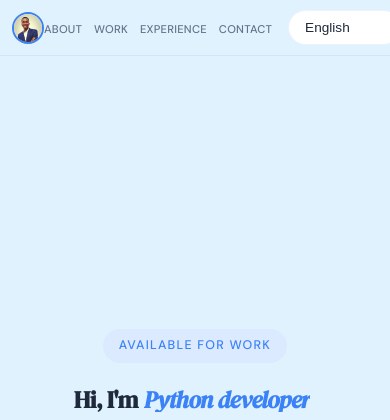
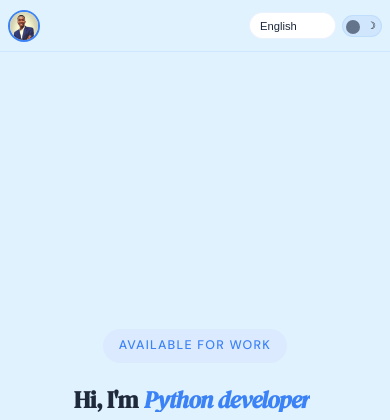
Before and after one commit to Confy-Code/Confy_portfolio, a Flask app: page / in a window 390 px wide. Shown: the top 420 px of the page. Run offline with Flask 3, Linux system fonts and the light colour scheme.

Commit message:
Improve mobile nav layout - hide nav links and compress elements for small screens

```diff
--- a/scripts/style.css
+++ b/scripts/style.css
@@ -586,7 +586,7 @@ footer {
 @media (max-width: 768px) {
   /* NAV */
   nav {
-    padding: 0 1rem;
+    padding: 0 0.75rem;
     height: 56px;
   }
 
@@ -600,16 +600,21 @@ footer {
   }
 
   .nav-links {
-    gap: 1rem;
+    gap: 0.8rem;
   }
 
   .nav-links a {
-    font-size: 0.75rem;
-    letter-spacing: 0.02em;
+    font-size: 0.7rem;
+    letter-spacing: 0.01em;
   }
 
   .nav-right {
-    gap: 1rem;
+    gap: 0.6rem;
+  }
+
+  .language-select {
+    padding: 0.45rem 0.7rem;
+    font-size: 0.75rem;
   }
 
   /* HERO */
@@ -701,7 +706,12 @@ footer {
 @media (max-width: 480px) {
   /* EXTRA SMALL SCREENS */
   nav {
-    padding: 0 0.75rem;
+    padding: 0 0.5rem;
+    height: 52px;
+  }
+
+  .nav-logo {
+    flex: 1;
   }
 
   .nav-profile-img {
@@ -709,12 +719,32 @@ footer {
     height: 32px;
   }
 
-  .nav-links {
-    gap: 0.75rem;
+  .nav-right {
+    gap: 0.4rem;
   }
 
-  .nav-links a {
+  .nav-links {
+    display: none;
+  }
+
+  .language-select {
+    padding: 0.4rem 0.6rem;
     font-size: 0.7rem;
+  }
+
+  .theme-toggle {
+    width: 40px;
+    height: 22px;
+  }
+
+  .theme-toggle .toggle-thumb {
+    width: 14px;
+    height: 14px;
+    top: 4px;
+  }
+
+  [data-theme="dark"] .theme-toggle .toggle-thumb {
+    transform: translateX(18px);
   }
 
   .hero-name {
--- a/templates/index.html
+++ b/templates/index.html
@@ -194,8 +194,8 @@
   ══════════════════════════════════════ -->
   <div id="contact">
     <div class="inner fade-in">
-      <p class="section-label" data-i18n="contact_label">Get in touch</p>
-      <h2 class="section-title" data-i18n="contact_title">Let's work together</h2>
+      <p class="section-label">Get in touch</p>
+      <h2 class="section-title">Let's work together</h2>
       <p data-i18n="contact_paragraph">Whether you have a project in mind, a question, or just want to say hello my inbox is always open.</p>
       <div class="contact-methods">
         <a class="contact-email" href="https://mail.google.com/mail/?view=cm&fs=1&to=isingizweconfy@gmail.com" target="_blank">isingizweconfy@gmail.com</a>
```
